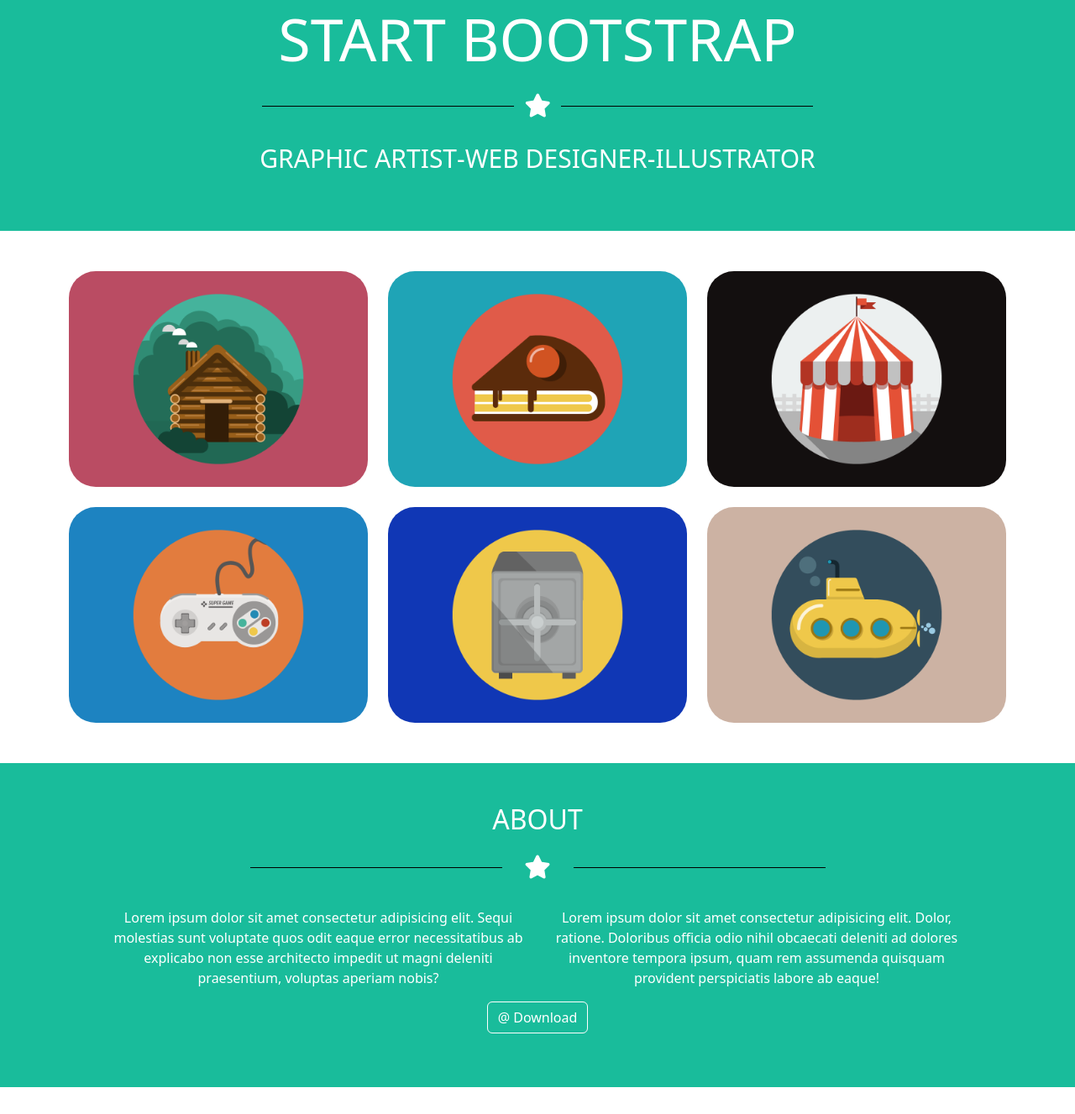
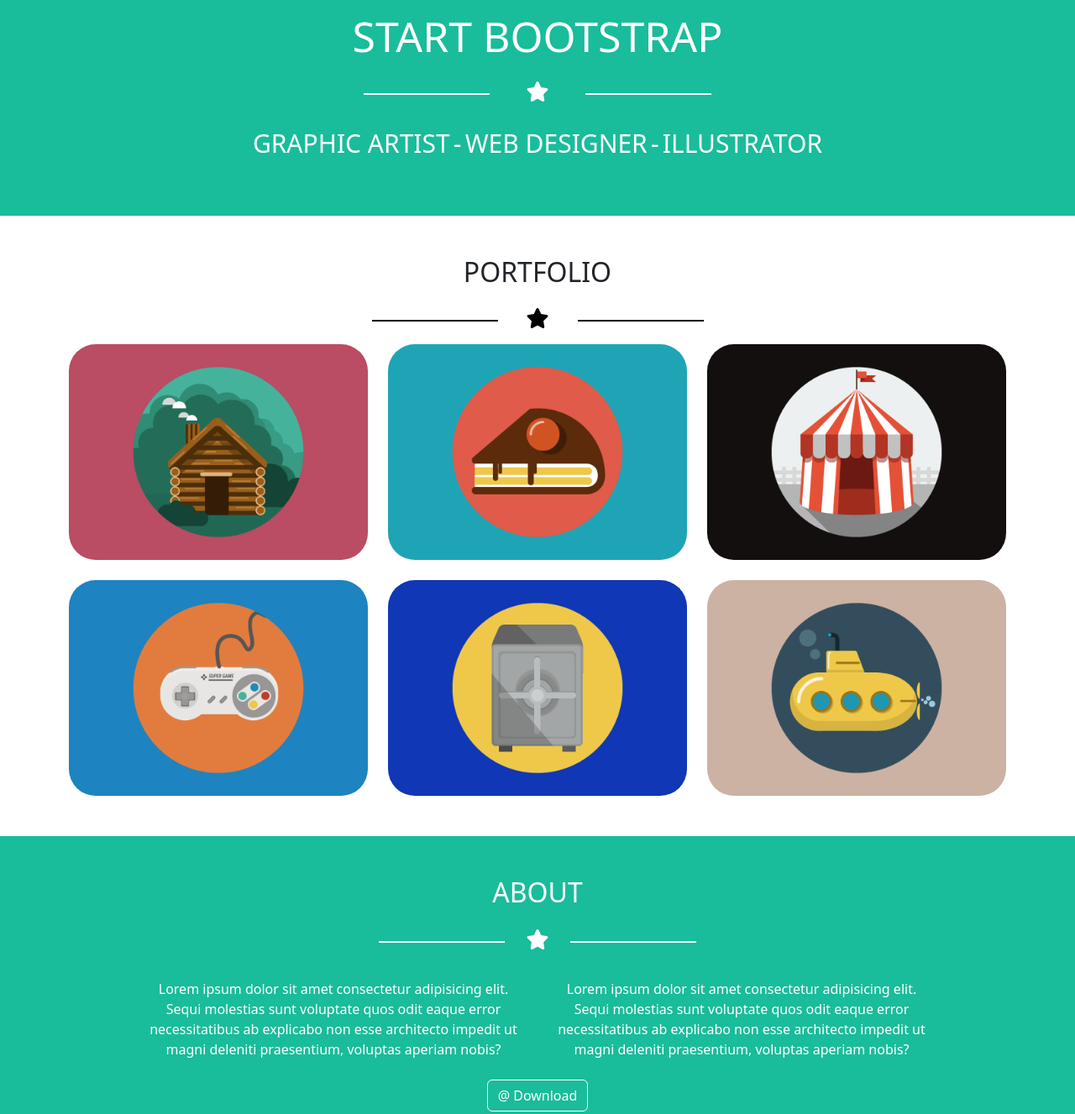
Before and after one commit to danilopiccinni/html-css-bootstrap-freelancer, a plain HTML site: page index.html in a window 1280 px wide. Shown: the part 495-1822 px from the top of the page at 84% size. Drawn offline with nearby package versions, Linux system fonts and the light colour scheme.

Commit message:
fix: problemi di centratura

```diff
--- a/css/style.css
+++ b/css/style.css
@@ -19,7 +19,7 @@ header {
 }
 
 .__h1 {
-    font-size: 70px;
+    font-size: 50px;
 }
 
 header span {
@@ -54,6 +54,10 @@ header span {
 .contact-message {
     height: 150px;
 }
+
+.commento {
+    color: #585c5e;
+}
 /* sezione3 */
 /* ------------------------- */
 
@@ -74,8 +78,12 @@ header span {
 /* ------------------------- */
 /* linea speciale separatoria */
 .linea-sep {
-    max-width: 300px;
-    border-bottom: 1px solid black;
-    height: 15px;
+    max-width: 150px;
+    border-bottom: 2px solid black;
+    height: 16px;
+}
+
+.white {
+    border-bottom: 2px solid white;
 }
 /* /linea speciale separatoria */
--- a/index.html
+++ b/index.html
@@ -85,19 +85,19 @@
                     <img src="img/avatar.svg" class="img-fluid img-header" alt="...">
                 </div>
 
-                <div class="col pt-3 d-flex justify-content-center">
+                <div class="col pt-3 text-center">
                     <h1 class="__h1">START BOOTSTRAP</h1>
                 </div>
 
                 <div class="row d-flex pt-3 justify-content-center">
-                    <div class="col flex-grow-1 linea-sep"></div>
-                    <div class="col-1">
-                        <i class="fa-solid fa-star fs-3"></i>
+                    <div class="col flex-grow-1 linea-sep white"></div>
+                    <div class="col-2 text-center">
+                        <i class="fa-solid fa-star fs-4 text-white"></i>
                     </div>
-                    <div class="col flex-grow-1 linea-sep"></div>
+                    <div class="col flex-grow-1 linea-sep white"></div>
                 </div>
 
-                <div class="col pt-4 d-flex justify-content-center">
+                <div class="col pt-4 text-center">
                     <span>GRAPHIC ARTIST</span>
                     <span>-</span>
                     <span>WEB DESIGNER</span>
@@ -114,7 +114,18 @@
     <section class="section-1">
         <div class="container-fluid pt-5 pb-5">
             <div class="container text-center">
-                <div class="row row-cols-lg-3 row-cols-md-2 row-cols-sm-1 row-cols-1 row g-4">
+                <div class="col ">
+                    <h2>PORTFOLIO</h2>
+                </div>
+                <div class="row d-flex pt-3 justify-content-center">
+                    <div class="col flex-grow-1 linea-sep"></div>
+                    <div class="col-1">
+                        <i class="fa-solid fa-star fs-4 text-black"></i>
+                    </div>
+                    <div class="col flex-grow-1 linea-sep"></div>
+                </div>
+                <div class="row pt-3 row-cols-lg-3 row-cols-md-2 row-cols-sm-1 row-cols-1 row g-4">
+
                   <div class="col">
                         <img src="img/cabin.png" class="img-fluid rounded-5" alt="...">
                   </div>
@@ -144,28 +155,28 @@
     </section>
 
     <section class="section-2">
-        <div class="container-fluid pt-5 pb-5 text-white ">
-            <div class="container d-flex justify-content-center">
-                <div class="row px-5 d-flex flex-column mb-3 align-items-center text-center">
+        <div class="container-fluid pt-5 pb-5 text-white px-5 text-center">
+            <div class="container px-5 text-center">
+                <div class="row px-5 d-flex flex-column mb-3 align-items-center ">
 
                     <div class="col ">
                         <h2>ABOUT</h2>
                     </div>
                     <div class="row d-flex pt-3 justify-content-center">
-                        <div class="col flex-grow-1 linea-sep"></div>
+                        <div class="col flex-grow-1 linea-sep white"></div>
                         <div class="col-1">
-                            <i class="fa-solid fa-star fs-3"></i>
+                            <i class="fa-solid fa-star fs-4 text-white"></i>
                         </div>
-                        <div class="col flex-grow-1 linea-sep"></div>
+                        <div class="col flex-grow-1 linea-sep white"></div>
                     </div>
 
                     <div class="col pt-3">
                         <div class="row row-cols-1 row-cols-lg-2 row-cols-md-2">
                             <div class="col pt-3">Lorem ipsum dolor sit amet consectetur adipisicing elit. Sequi molestias sunt voluptate quos odit eaque error necessitatibus ab explicabo non esse architecto impedit ut magni deleniti praesentium, voluptas aperiam nobis?</div>
-                            <div class="col pt-3">Lorem ipsum dolor sit amet consectetur adipisicing elit. Dolor, ratione. Doloribus officia odio nihil obcaecati deleniti ad dolores inventore tempora ipsum, quam rem assumenda quisquam provident perspiciatis labore ab eaque!</div>
+                            <div class="col pt-3">Lorem ipsum dolor sit amet consectetur adipisicing elit. Sequi molestias sunt voluptate quos odit eaque error necessitatibus ab explicabo non esse architecto impedit ut magni deleniti praesentium, voluptas aperiam nobis?</div>
                         </div>
                     </div>
-                    <div class="col pt-3">
+                    <div class="col pt-4">
                         <button type="button" class="btn btn-secondary button-section-2">@ Download</button>
                     </div>
                 </div>
@@ -184,8 +195,8 @@
 
                 <div class="row d-flex pt-3 justify-content-center">
                     <div class="col flex-grow-1 linea-sep"></div>
-                    <div class="col-1">
-                        <i class="fa-solid fa-star fs-3"></i>
+                    <div class="col-2">
+                        <i class="fa-solid fa-star fs-4"></i>
                     </div>
                     <div class="col flex-grow-1 linea-sep"></div>
                 </div>
@@ -207,7 +218,7 @@
             <div class="container w-50 ">
                 <div class="form-floating">
                     <textarea class="form-control border-0 border-bottom" placeholder="Leave a comment here" id="floatingTextarea2" style="height: 100px"></textarea>
-                    <label for="floatingTextarea2">Comments</label>
+                    <label class="commento" for="floatingTextarea2">Messages</label>
                 </div>
             </div>
 
```
